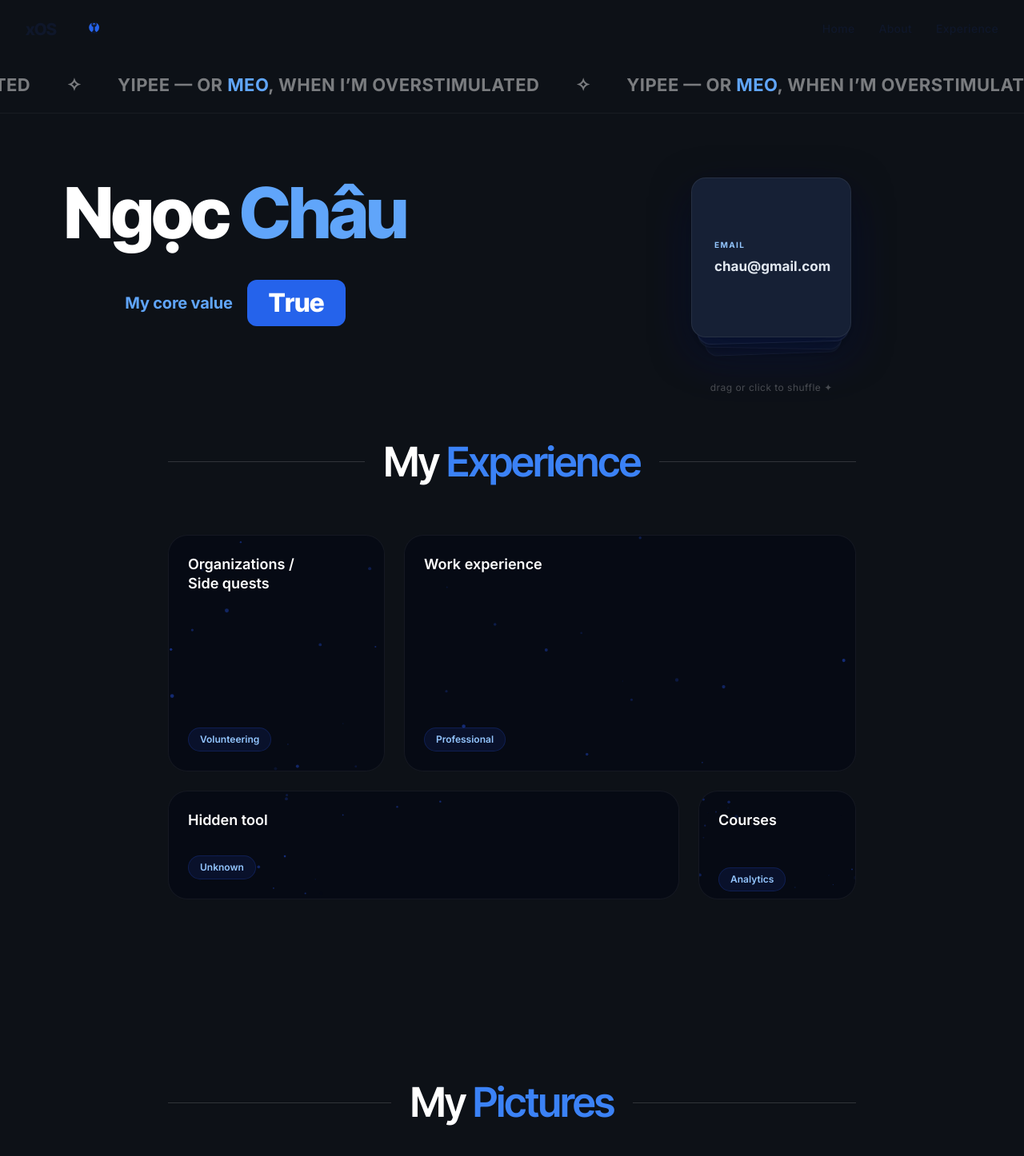
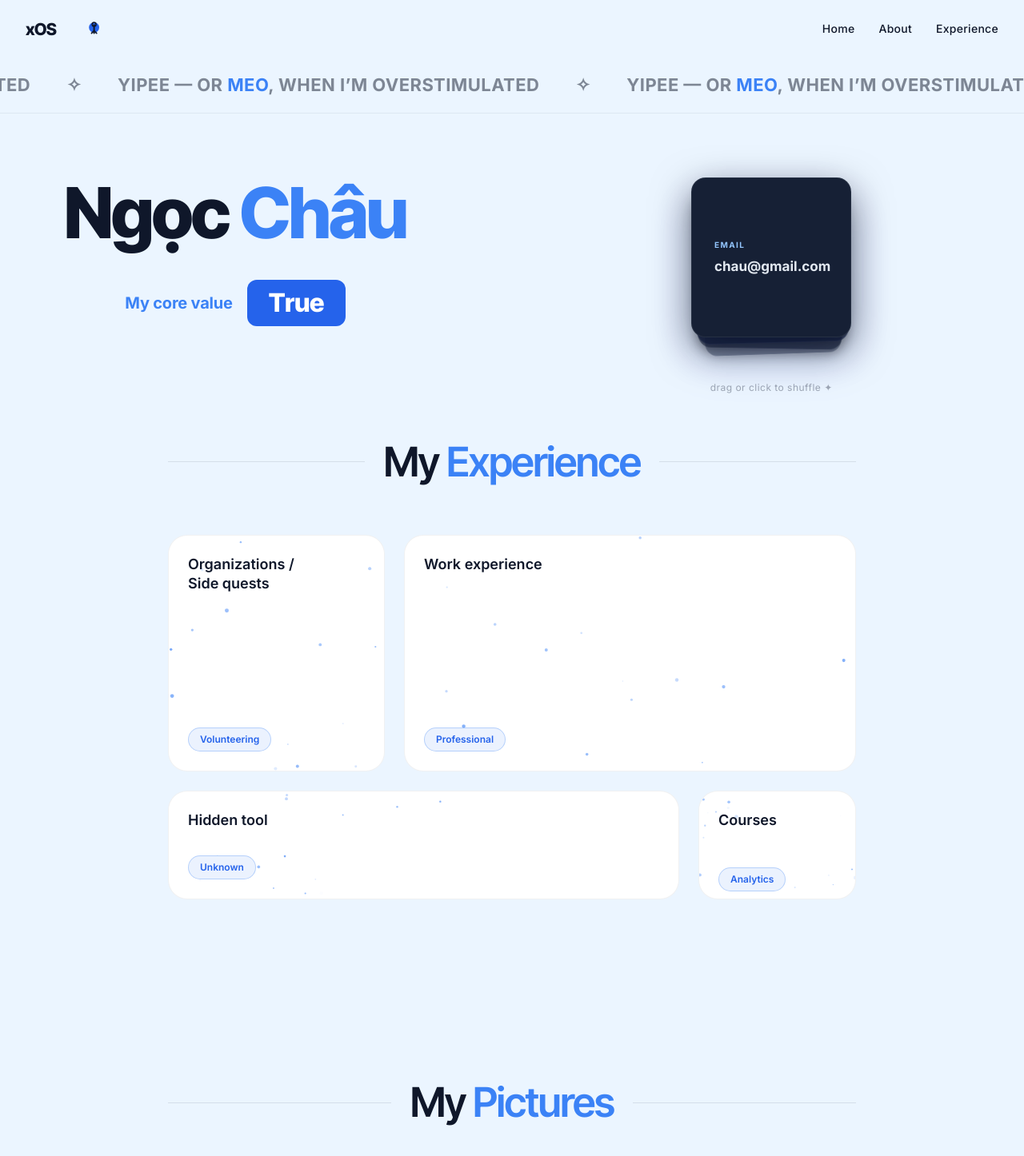
Before and after one commit to Project-X-Vietnam/internal, a Next.js app in the folder internal/: page /xos in a window 1280 px wide. Shown: the top 1446 px of the page at 80% size. Built offline with nearby package versions, Linux system fonts and the light colour scheme.

Commit message:
Change background color to pastel blue

```diff
--- a/internal/app/xos/page.tsx
+++ b/internal/app/xos/page.tsx
@@ -21,7 +21,7 @@ const TornPaperSVG = () => (
   <svg viewBox="0 0 1440 80" fill="none" xmlns="http://www.w3.org/2000/svg" preserveAspectRatio="none" className="w-full">
     <path
       d="M0,80 L0,40 L30,55 L60,35 L90,50 L120,30 L150,48 L180,25 L210,45 L240,32 L270,55 L300,38 L330,60 L360,42 L390,58 L420,28 L450,50 L480,35 L510,55 L540,38 L570,62 L600,40 L630,52 L660,33 L690,55 L720,38 L750,58 L780,30 L810,50 L840,35 L870,55 L900,40 L930,62 L960,42 L990,55 L1020,32 L1050,52 L1080,38 L1110,58 L1140,30 L1170,50 L1200,35 L1230,55 L1260,40 L1290,60 L1320,42 L1350,55 L1380,35 L1410,50 L1440,38 L1440,0 L0,0 Z"
-      fill="#F2F1ED"
+      fill="#DBEAFE"
     />
   </svg>
 );
@@ -35,12 +35,12 @@ const TornPaperSVG = () => (
 
 // Sticky step panels — alternating background colours
 const STICKY_STEPS = [
-  { step: "Step 1", label: "talk to us", title: "Who do you dream of becoming one day?", desc: "I actually don't dream of becoming anyone else but the best version of myself. I dream of being true, being alive, being imperfect, being whoever I am. As long as I'm the version that's better than my yesterday self, that's cool enough.", bg: "#f8fafc", accent: "#dbeafe" },
-  { step: "Step 2", label: "we build defences", title: "What topic could you give a 30-minute talk about with zero preparation?", desc: "If I have to talk about something for 30 minutes then I guess it would be about dogs. I remember most of the breeds' names, and how they look. Shitzu? You name it. Doberman? You name it. Chow chows, Border Collie, English Dachshund... yipee", bg: "#f1f5f9", accent: "#bfdbfe" },
-  { step: "Step 3", label: "quarterly reporting", title: "Something you are currently obsessed with?", desc: "Maybe not obsessed but captivated by flowers. Love them. I feel like flowers carry more than just beauty, they also hold many other values about imperfection, instability, humility and quietness", bg: "#ffffff", accent: "#dbeafe" },
-  { step: "Step 4", label: "your taxes sorted", title: "What are you probably doing when nobody is watching?", desc: "Talking to my dog about my existential crisis or any other minor issue in life.", bg: "#0f172a", accent: "#1e40af" },
-  { step: "Step 5", label: "talk to us", title: "What can people ask you for help with?", desc: "If possible, I can give you some tips on how to: Work with children, Build easy dashboard using PowerBI + AI, Deliver a speech using your humour, body and voice ", bg: "#f8fafc", accent: "#dbeafe" },
-  { step: "Step 6", label: "we build defences", title: "What are you currently building or exploring?", desc: "I'm exploring career paths, which I can definitely learn from by hearing stories from different people and also experiencing them myself. Hope you guys can give me some of your own stories about your career life<3", bg: "#f1f5f9", accent: "#bfdbfe" },
+  { step: "Step 1", label: "talk to us", title: "Who do you dream of becoming one day?", desc: "I actually don't dream of becoming anyone else but the best version of myself. I dream of being true, being alive, being imperfect, being whoever I am. As long as I'm the version that's better than my yesterday self, that's cool enough.", bg: "#EBF5FF", accent: "#60a5fa" },
+  { step: "Step 2", label: "we build defences", title: "What topic could you give a 30-minute talk about with zero preparation?", desc: "If I have to talk about something for 30 minutes then I guess it would be about dogs. I remember most of the breeds' names, and how they look. Shitzu? You name it. Doberman? You name it. Chow chows, Border Collie, English Dachshund... yipee", bg: "#EBF5FF", accent: "#60a5fa" },
+  { step: "Step 3", label: "quarterly reporting", title: "Something you are currently obsessed with?", desc: "Maybe not obsessed but captivated by flowers. Love them. I feel like flowers carry more than just beauty, they also hold many other values about imperfection, instability, humility and quietness", bg: "#EBF5FF", accent: "#60a5fa" },
+  { step: "Step 4", label: "your taxes sorted", title: "What are you probably doing when nobody is watching?", desc: "Talking to my dog about my existential crisis or any other minor issue in life.", bg: "#EBF5FF", accent: "#60a5fa" },
+  { step: "Step 5", label: "talk to us", title: "What can people ask you for help with?", desc: "If possible, I can give you some tips on how to: Work with children, Build easy dashboard using PowerBI + AI, Deliver a speech using your humour, body and voice ", bg: "#EBF5FF", accent: "#60a5fa" },
+  { step: "Step 6", label: "we build defences", title: "What are you currently building or exploring?", desc: "I'm exploring career paths, which I can definitely learn from by hearing stories from different people and also experiencing them myself. Hope you guys can give me some of your own stories about your career life<3", bg: "#EBF5FF", accent: "#60a5fa" },
 ];
 
 export default function xOSPage() {
@@ -204,7 +204,7 @@ export default function xOSPage() {
 
         body {
           font-family: 'Inter', sans-serif;
-          background-color: #f8fafc;
+          background-color: #EBF5FF;
         }
 
         .page-wrapper {
@@ -212,12 +212,11 @@ export default function xOSPage() {
           font-family: 'Inter', sans-serif;
         }
 
-        /* Sticky Header */
         .header {
           position: fixed;
           top: 0; left: 0; right: 0;
           z-index: 100;
-          background-color: ${scrolled ? "#F2F1ED" : "transparent"};
+          background-color: ${scrolled ? "rgba(235, 245, 255, 0.85)" : "transparent"};
           backdrop-filter: ${scrolled ? "blur(10px)" : "none"};
           border-bottom: ${scrolled ? "1px solid rgba(1,30,23,0.1)" : "none"};
           transition: all 0.3s ease;
@@ -377,7 +376,7 @@ export default function xOSPage() {
 
         /* Footer */
         .footer {
-          background: #020617;
+          background: #DBEAFE;
           position: relative;
         }
 
@@ -395,7 +394,7 @@ export default function xOSPage() {
 
         .footer-logo-row {
           padding: 40px 0 48px;
-          border-bottom: 1px solid rgba(255,255,255,0.1);
+          border-bottom: 1px solid rgba(15,23,42,0.1);
           margin-bottom: 48px;
         }
 
@@ -404,7 +403,7 @@ export default function xOSPage() {
           font-weight: 800;
           font-size: clamp(60px, 8vw, 120px);
           color: transparent;
-          -webkit-text-stroke: 1.5px rgba(255,255,255,0.2);
+          -webkit-text-stroke: 1.5px rgba(15,23,42,0.15);
           letter-spacing: -0.02em;
           line-height: 0.95;
         }
@@ -417,7 +416,7 @@ export default function xOSPage() {
         }
 
         .footer-bottom {
-          border-top: 1px solid rgba(255,255,255,0.1);
+          border-top: 1px solid rgba(15,23,42,0.1);
           padding-top: 28px;
           display: flex;
           justify-content: space-between;
@@ -438,10 +437,10 @@ export default function xOSPage() {
 
         .footer-badge {
           padding: 4px 12px;
-          border: 1px solid rgba(255,255,255,0.2);
+          border: 1px solid rgba(15,23,42,0.2);
           border-radius: 9999px;
           font-size: 11px;
-          color: #94a3b8;
+          color: #475569;
           font-weight: 600;
         }
 
@@ -590,7 +589,7 @@ export default function xOSPage() {
             <div className="footer-links-col">
               {/* Tagline col */}
               <div>
-                <p style={{ fontSize: "14px", lineHeight: "1.75", color: "rgba(242,241,237,0.5)", maxWidth: "260px", marginBottom: "24px" }}>
+                <p style={{ fontSize: "14px", lineHeight: "1.75", color: "rgba(15,23,42,0.55)", maxWidth: "260px", marginBottom: "24px" }}>
                   A personal portfolio designed as a seamless operating system.
                 </p>
                 <a href="#" className="btn-outline" style={{ color: "#2563eb", borderColor: "#2563eb", fontSize: "13px" }}>
--- a/internal/components/xos/experience-section.tsx
+++ b/internal/components/xos/experience-section.tsx
@@ -56,7 +56,7 @@ const ITEMS: BentoItem[] = [
 
 // ─── Animation constants ───────────────────────────────────────────────────────
 
-const GLOW_RGB        = "30,64,175";      // darker blue-black (xanh đen)
+const GLOW_RGB        = "59,130,246";     // vibrant blue for light mode
 const SPOTLIGHT_R     = 450;              // wider radius spotlight for softer falloff
 const TILT_MAX        = 12;
 const MAGNET_MAX      = 10;
@@ -238,7 +238,7 @@ function BentoCard({ item, gridMouseRef, onClick }: BentoCardProps) {
           pointerEvents: "none",
           zIndex: 6,
           opacity: 0,
-          background: `radial-gradient(circle 420px at var(--sx,50%) var(--sy,50%), rgba(96,165,250,1) 0%, rgba(${GLOW_RGB},0.9) 25%, rgba(${GLOW_RGB},0.3) 65%, transparent 100%)`,
+          background: `radial-gradient(circle 420px at var(--sx,50%) var(--sy,50%), rgba(29,78,216,1) 0%, rgba(${GLOW_RGB},0.6) 25%, rgba(${GLOW_RGB},0.2) 65%, transparent 100%)`,
           WebkitMask: "linear-gradient(#fff 0 0) content-box, linear-gradient(#fff 0 0)",
           WebkitMaskComposite: "xor",
           maskComposite: "exclude",
@@ -255,7 +255,7 @@ function BentoCard({ item, gridMouseRef, onClick }: BentoCardProps) {
         onMouseLeave={handleMouseLeave}
         onClick={handleClick}
         style={{
-          background: "#060A14", // Matte black / charcoal
+          background: "#ffffff",
           borderRadius: 24,
           padding: 24,
           position: "relative",
@@ -264,7 +264,7 @@ function BentoCard({ item, gridMouseRef, onClick }: BentoCardProps) {
           transformStyle: "preserve-3d",
           willChange: "transform",
           height: "100%",
-          border: "1px solid rgba(255,255,255,0.06)",
+          border: "1px solid rgba(15,23,42,0.06)",
         }}
       >
         {/* Surface spotlight */}
@@ -291,11 +291,11 @@ function BentoCard({ item, gridMouseRef, onClick }: BentoCardProps) {
         {/* Content */}
         <div className="xos-bc-content" style={{ position: "relative", zIndex: 4, height: "100%", display: "flex", flexDirection: "column", justifyContent: "space-between" }}>
           <div>
-            <div style={{ fontSize: 18, fontWeight: 600, color: "#fff", lineHeight: 1.35, whiteSpace: "pre-line" }}>
+            <div style={{ fontSize: 18, fontWeight: 600, color: "#0f172a", lineHeight: 1.35, whiteSpace: "pre-line" }}>
               {item.title}
             </div>
             {item.shortBody && (
-              <div className="xos-short-body" style={{ fontSize: 14, color: "rgba(255,255,255,0.45)", marginTop: 8, lineHeight: 1.4 }}>
+              <div className="xos-short-body" style={{ fontSize: 14, color: "rgba(15,23,42,0.55)", marginTop: 8, lineHeight: 1.4 }}>
                 {item.shortBody}
               </div>
             )}
@@ -304,7 +304,7 @@ function BentoCard({ item, gridMouseRef, onClick }: BentoCardProps) {
             {item.tag && (
               <div style={{
                 display: "inline-block",
-                background: `rgba(${GLOW_RGB},0.15)`, color: "#93c5fd",
+                background: `rgba(${GLOW_RGB},0.1)`, color: "#2563eb",
                 fontSize: 12, fontWeight: 600, padding: "5px 14px", borderRadius: 20,
                 border: `1px solid rgba(${GLOW_RGB},0.3)`,
               }}>
@@ -333,7 +333,7 @@ export default function ExperienceSection() {
   }, []);
 
   return (
-    <section style={{ background: "#0d1117", padding: "40px 48px 80px" }}>
+    <section style={{ background: "#EBF5FF", padding: "40px 48px 80px" }}>
       <style>{`
         /* No explicit card height, inherits perfectly from grid-auto-rows */
         .xos-card .xos-short-body {
@@ -373,15 +373,15 @@ export default function ExperienceSection() {
         <div style={{
           display: "flex", alignItems: "center", gap: 24, marginBottom: 48,
         }}>
-          <div style={{ height: 1, flex: 1, background: "rgba(255,255,255,0.15)" }} />
+          <div style={{ height: 1, flex: 1, background: "rgba(15,23,42,0.1)" }} />
           <h2 style={{
             fontFamily: "'Inter Tight', sans-serif", fontWeight: 400, fontSize: "clamp(32px, 4vw, 56px)",
-            letterSpacing: "-0.03em", margin: 0, color: "#fff", whiteSpace: "nowrap",
+            letterSpacing: "-0.03em", margin: 0, color: "#0f172a", whiteSpace: "nowrap",
             lineHeight: 1.4, padding: "0.15em 0"
           }}>
             My <span style={{ color: "#3b82f6" }}>Experience</span>
           </h2>
-          <div style={{ height: 1, flex: 1, background: "rgba(255,255,255,0.15)" }} />
+          <div style={{ height: 1, flex: 1, background: "rgba(15,23,42,0.1)" }} />
         </div>
 
         {/* Bento grid */}
@@ -417,8 +417,8 @@ export default function ExperienceSection() {
               display: "flex",
               alignItems: "center",
               justifyContent: "center",
-              background: "rgba(0,0,0,0.6)",
-              backdropFilter: "blur(4px)",
+              background: "rgba(255,255,255,0.5)",
+              backdropFilter: "blur(8px)",
               padding: 24,
             }}
           >
@@ -428,29 +428,29 @@ export default function ExperienceSection() {
               exit={{ scale: 0.95, y: 20 }}
               onClick={(e) => e.stopPropagation()}
               style={{
-                background: "#0d1117",
-                border: "1px solid rgba(255,255,255,0.1)",
+                background: "#ffffff",
+                border: "1px solid rgba(15,23,42,0.1)",
                 borderRadius: 24,
                 padding: 40,
                 maxWidth: 480,
                 width: "100%",
-                boxShadow: "0 24px 60px rgba(0,0,0,0.4)",
+                boxShadow: "0 24px 60px rgba(0,0,0,0.12)",
               }}
             >
               {selectedItem.tag && (
                 <div style={{
                   display: "inline-block", marginBottom: 16,
-                  background: `rgba(${GLOW_RGB},0.15)`, color: "#93c5fd",
+                  background: `rgba(${GLOW_RGB},0.1)`, color: "#2563eb",
                   fontSize: 12, fontWeight: 600, padding: "6px 14px", borderRadius: 20,
                   border: `1px solid rgba(${GLOW_RGB},0.3)`,
                 }}>
                   {selectedItem.tag}
                 </div>
               )}
-              <h3 style={{ fontSize: 28, fontWeight: 700, color: "#fff", marginBottom: 20, lineHeight: 1.2, whiteSpace: "pre-line" }}>
+              <h3 style={{ fontSize: 28, fontWeight: 700, color: "#0f172a", marginBottom: 20, lineHeight: 1.2, whiteSpace: "pre-line" }}>
                 {selectedItem.title}
               </h3>
-              <div style={{ fontSize: 15, color: "rgba(255,255,255,0.65)", lineHeight: 1.7, whiteSpace: "pre-line" }}>
+              <div style={{ fontSize: 15, color: "rgba(15,23,42,0.65)", lineHeight: 1.7, whiteSpace: "pre-line" }}>
                 {selectedItem.body}
               </div>
 
--- a/internal/components/xos/intro-section.tsx
+++ b/internal/components/xos/intro-section.tsx
@@ -10,12 +10,12 @@ function Marquee() {
     <span style={{
       display: "inline-flex", alignItems: "center",
       whiteSpace: "nowrap", fontSize: 22, fontWeight: 700,
-      color: "rgba(255,255,255,0.45)", letterSpacing: "0.02em",
+      color: "rgba(15,23,42,0.5)", letterSpacing: "0.02em",
       textTransform: "uppercase",
     }}>
       <span>
         {"Yipee — or "}
-        <span style={{ color: "#60a5fa" }}>meo</span>
+        <span style={{ color: "#3b82f6" }}>meo</span>
         {", when I’m overstimulated"}
       </span>
       <span style={{ margin: "0 45px" }}>{`\u2727`}</span>
@@ -128,11 +128,11 @@ function StackCard({ card, cardIdx, posInOrder, N, x, sendToBack }: StackCardPro
       }}
       onClick={() => { if (isFront) sendToBack(cardIdx); }}
     >
-      {/* Dark blue tint shadow for inactive layers */}
+      {/* Tint shadow for inactive layers */}
       {!isFront && (
         <div style={{
           position: "absolute", inset: 0, borderRadius: 18,
-          background: "rgba(0,10,35,0.45)", pointerEvents: "none"
+          background: "rgba(15,23,42,0.15)", pointerEvents: "none"
         }} />
       )}
       <div style={{ position: "relative", zIndex: 2 }}>
@@ -316,15 +316,15 @@ export default function IntroSection() {
   return (
     <>
       <section style={{
-        background: "#0d1117",
+        background: "#EBF5FF",
         paddingTop: 72,
-        borderBottom: "1px solid rgba(255,255,255,0.05)",
+        borderBottom: "1px solid rgba(15,23,42,0.06)",
       }}>
         <div style={{ paddingTop: 18, paddingBottom: 18 }}>
           <Marquee />
         </div>
       </section>
-      <section style={{ background: "#0d1117", padding: "80px 48px 0" }}>
+      <section style={{ background: "#EBF5FF", padding: "80px 48px 0" }}>
         <div style={{
           maxWidth: 1120, margin: "0 auto",
           display: "flex", gap: 72, alignItems: "flex-start", flexWrap: "wrap",
@@ -337,18 +337,18 @@ export default function IntroSection() {
               <div style={{
                 fontSize: "clamp(52px,7vw,88px)",
                 fontWeight: 900, letterSpacing: -3,
-                lineHeight: 1, color: "#ffffff",
+                lineHeight: 1, color: "#0f172a",
                 marginBottom: 40,
                 fontFamily: "'Inter Tight', sans-serif",
                 whiteSpace: "nowrap",
               }}>
-                Ngọc&nbsp;<span style={{ color: "#60a5fa" }}>Châu</span>
+                Ngọc&nbsp;<span style={{ color: "#3b82f6" }}>Châu</span>
               </div>
 
               {/* Core value inline */}
               <div style={{ display: "flex", alignItems: "center", gap: 18, justifyContent: "center" }}>
                 <div style={{
-                  fontSize: 20, fontWeight: 700, color: "#60a5fa",
+                  fontSize: 20, fontWeight: 700, color: "#3b82f6",
                   letterSpacing: "-0.01em", whiteSpace: "nowrap",
                 }}>
                   My core value
@@ -363,7 +363,7 @@ export default function IntroSection() {
             <SpringStack />
             <div style={{
               textAlign: "center", fontSize: 12,
-              color: "rgba(255,255,255,0.25)",
+              color: "rgba(15,23,42,0.35)",
               marginTop: 14, letterSpacing: "0.04em",
             }}>
               drag or click to shuffle ✦
--- a/internal/components/xos/mypic-section.tsx
+++ b/internal/components/xos/mypic-section.tsx
@@ -44,7 +44,7 @@ export default function MyPicSection() {
         .fan-wrapper {
           position: relative;
           height: calc(100vh + 2 * 90vh); /* adjusted for 2 cards */
-          background: #0d1117; /* match previous section */
+          background: #EBF5FF; /* pastel blue light mode */
         }
         .fan-sticky-scene {
           position: sticky;
@@ -82,8 +82,8 @@ export default function MyPicSection() {
           min-height: 380px;
           border-radius: 24px;
           padding: 24px 20px;
-          border: 1.5px solid rgba(255,255,255,0.1);
-          box-shadow: 0 12px 40px rgba(0,0,0,0.5);
+          border: 1.5px solid rgba(15,23,42,0.1);
+          box-shadow: 0 16px 40px rgba(0,0,0,0.15);
           display: flex;
           flex-direction: column;
           gap: 12px;
@@ -127,15 +127,15 @@ export default function MyPicSection() {
       <div className="fan-wrapper" ref={fanWrapperRef}>
         <div className="fan-sticky-scene">
           <div className="fan-header">
-            <div style={{ height: 1, flex: 1, background: "rgba(255,255,255,0.15)" }} />
+            <div style={{ height: 1, flex: 1, background: "rgba(15,23,42,0.1)" }} />
             <h2 style={{
               fontFamily: "'Inter Tight', sans-serif", fontWeight: 400, fontSize: "clamp(32px, 4vw, 56px)",
-              letterSpacing: "-0.03em", margin: 0, color: "#fff", whiteSpace: "nowrap",
+              letterSpacing: "-0.03em", margin: 0, color: "#0f172a", whiteSpace: "nowrap",
               lineHeight: 1.4, padding: "0.15em 0"
             }}>
               My <span style={{ color: "#3b82f6" }}>Pictures</span>
             </h2>
-            <div style={{ height: 1, flex: 1, background: "rgba(255,255,255,0.15)" }} />
+            <div style={{ height: 1, flex: 1, background: "rgba(15,23,42,0.1)" }} />
           </div>
 
           <div className="fan-stage">
```
